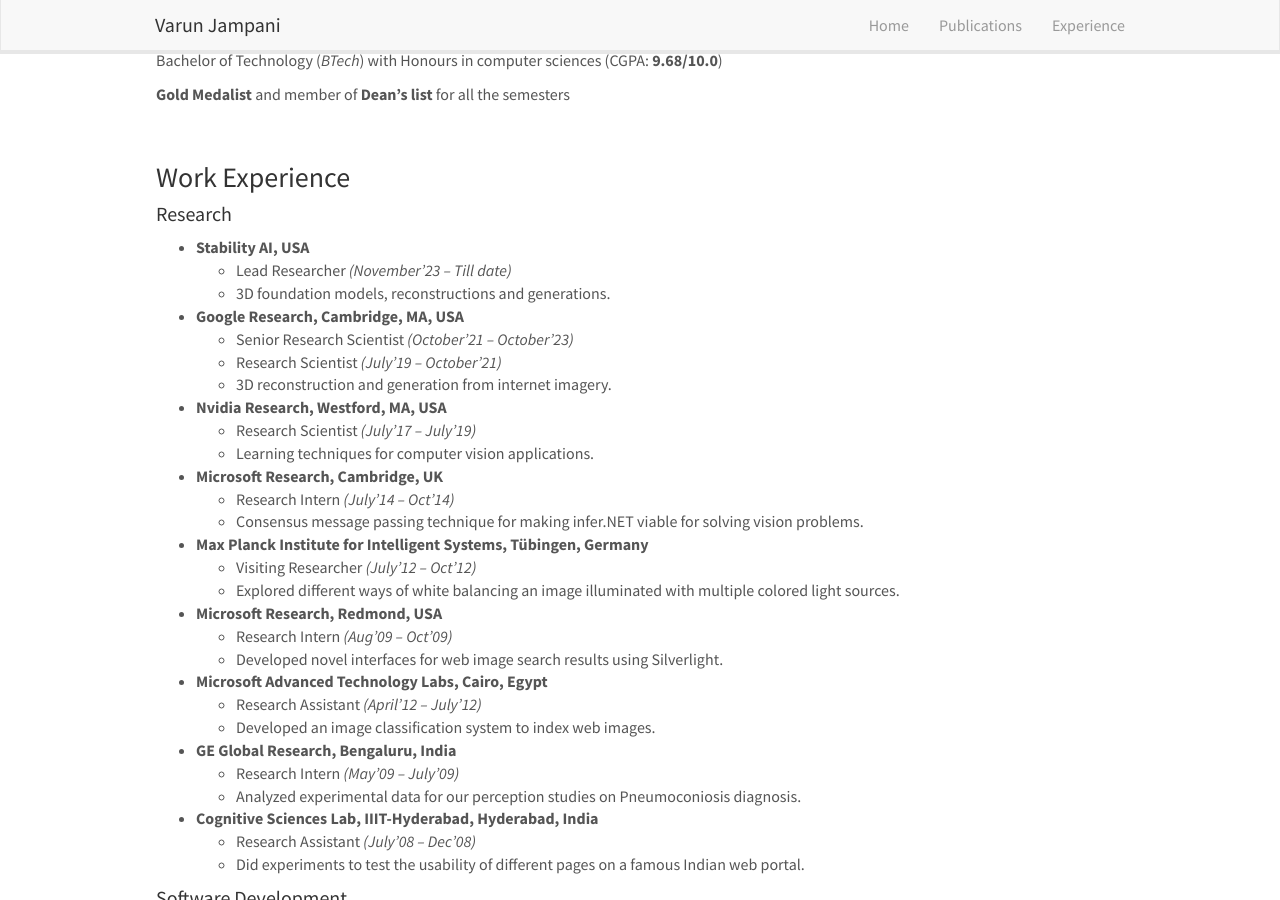
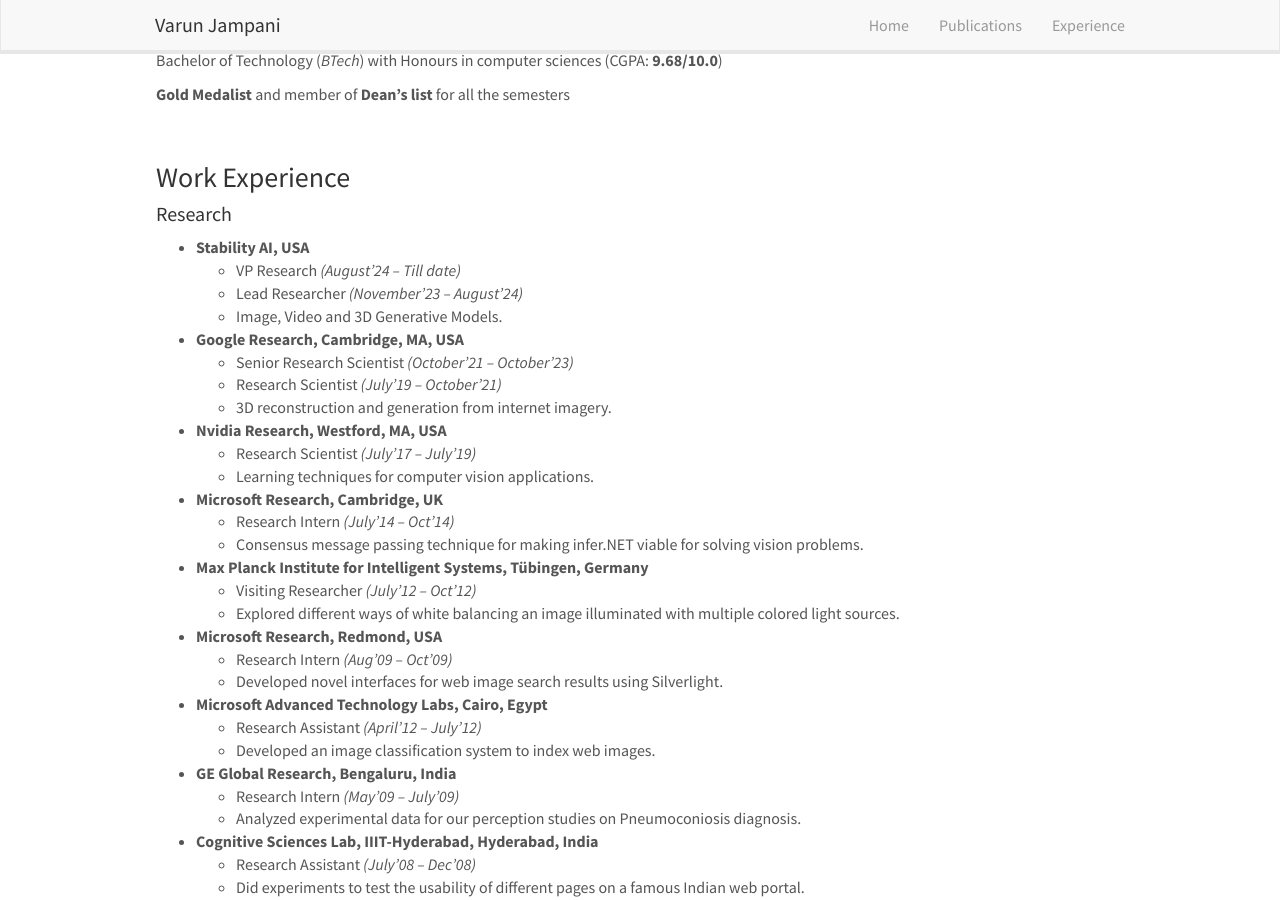
Before and after one commit to varunjampani/varunjampani.github.io, a Jekyll site: the page built from _pages/experience.md, in a window 1280 px wide and 900 px high, scrolled down 1790 px. Built offline with Jekyll 4.4.1, drawn with Linux system fonts in a browser that asks for light colours; nearby versions of some CDN libraries.

Commit message:
Update experience.md

```diff
--- a/_pages/experience.md
+++ b/_pages/experience.md
@@ -107,8 +107,9 @@ permalink: /experience
 <ul>
 <li><strong>Stability AI, USA</strong>
 <ul>
-	<li>Lead Researcher <em>(November&rsquo;23 &ndash; Till date)</em></li>
-	<li>3D foundation models, reconstructions and generations.</li>
+	<li>VP Research <em>(August&rsquo;24 &ndash; Till date)</em></li>
+	<li>Lead Researcher <em>(November&rsquo;23 &ndash; August&rsquo;24)</em></li>
+	<li>Image, Video and 3D Generative Models.</li>
 </ul>
 </li>
 
```
